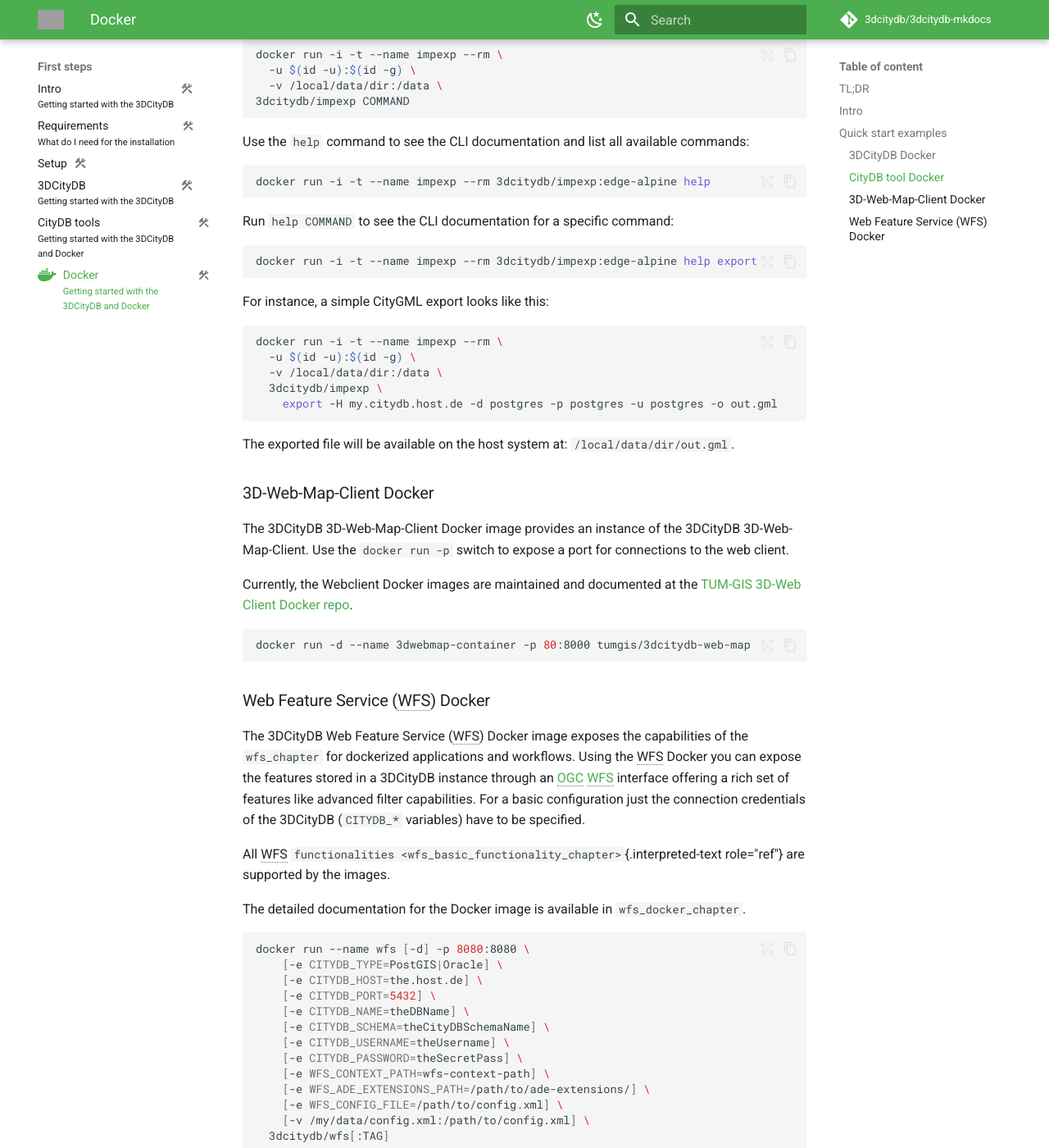
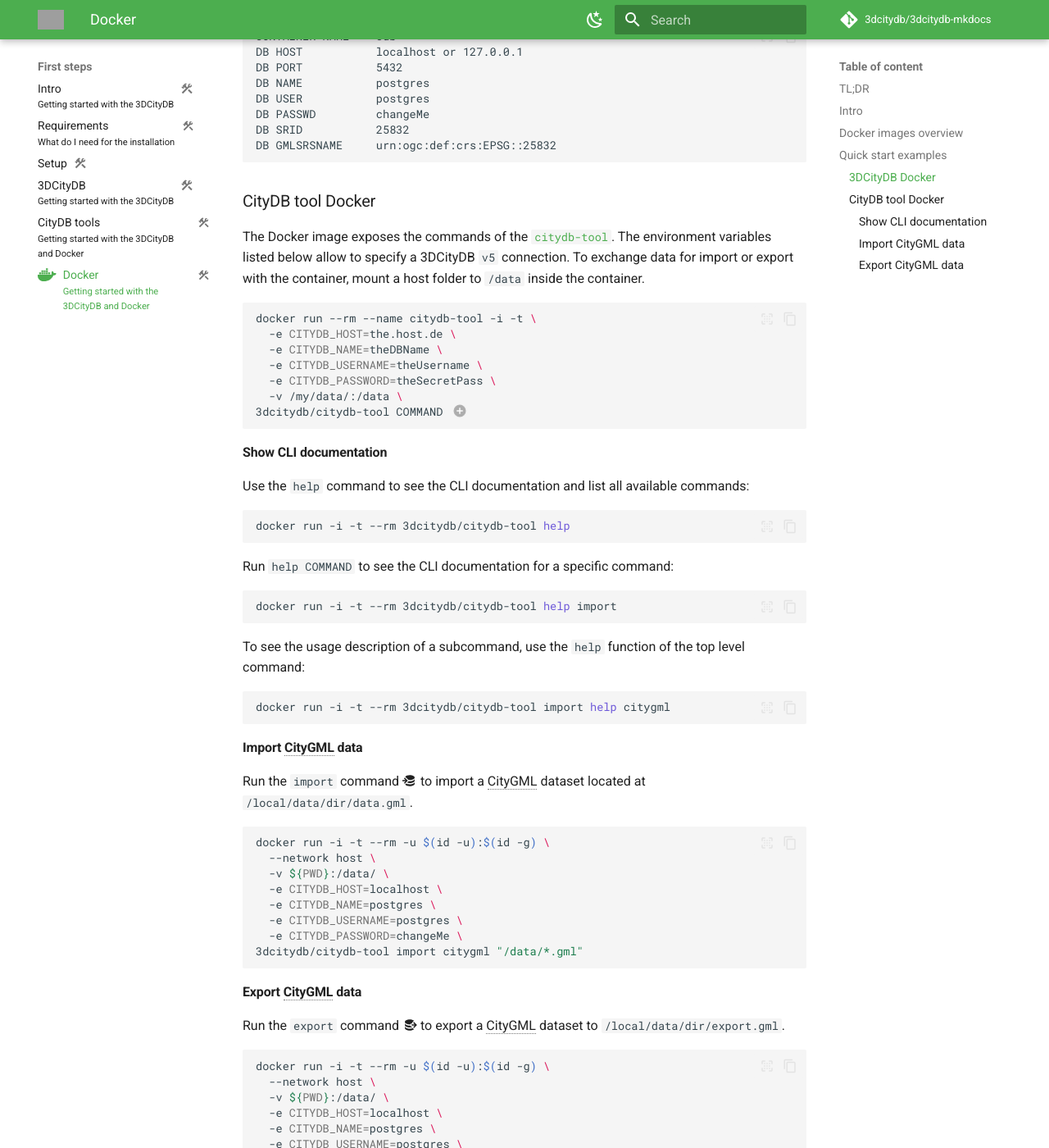
Before and after one commit to BWibo/3dcitydb-mkdocs, an MkDocs documentation site: the page built from docs/first-steps/docker.md, in a window 1280 px wide and 1400 px high, scrolled down 3038 px. Shown: the whole window at 82% size. Built offline with MkDocs 1.6.1 and Material for MkDocs 9.7.7, drawn with Linux system fonts in a browser that asks for light colours; comment, search, counter and statistics services are not loaded; some of the changed text lies outside the part shown; grey boxes are pictures that could not be loaded.

Commit message:
work on docker

````diff
--- a/docs/first-steps/docker.md
+++ b/docs/first-steps/docker.md
@@ -6,13 +6,19 @@
 status: wip
 tags:
   - docker
+  - 3dcitydb
+  - citydb-tool
+  - importer-exporter
+  - wfs
+  - 3d-web-map-client
+  - quickstart
 ---
 
 The quickest way to get up and running with 3DCityDB is using Docker! On this page you will find quick start examples for the 3DCityDB and tools using Docker :fontawesome-brands-docker:.
 
 ## TL;DR
 
-- 3D City Database
+- [3D City Database](../3dcitydb/docker.md)
 
     ``` bash
     docker run -d -p 5432:5432 --name citydb \
@@ -21,27 +27,27 @@
     3dcitydb/3dcitydb-pg
     ```
 
-- CityDB tool
+- [CityDB tool](../citydb-tool/docker.md)
 
-    ``` shell
+    ``` bash
     docker run -i -t --rm --name citydb-tool \
       -v /my/data/:/data \
       -e CITYDB_HOST=the.host.de \
-      -e CITYDB_PORT=5432 \
+      -e CITYDB_PORT=5432 \ # (1)!
       -e CITYDB_NAME=theDBName \
       -e CITYDB_SCHEMA=theCityDBSchemaName \
       -e CITYDB_USERNAME=theUsername \
       -e CITYDB_PASSWORD=theSecretPass \
-    3dcitydb/citydb-tool [help|import|export|delete|index]
+    3dcitydb/3dcitydb-pg-v5 [help|import|export|delete|index]
     ```
 
     !!! tip
 
-        The CityDB tool commands are documented [here](../citydb-tool/general.md) and can be listed using the `help` command.
+        Use the `help` command to list all CLI parameters and arguments. For subcommands (e.g. `import citygml`) us this syntax `import help citygml` to show CLI options.
 
 ## Intro
 
-[Docker :fontawesome-brands-docker:](https://docker.com) is a widely used virtualization technology that makes it possible to pack an application with all its required resources into a standardized unit - the *Docker Container*. Software encapsulated in this way can run on Linux, Windows, macOS and most cloud services without any further changes or setup process. Docker containers are lightweight compared to traditional virtualization environments that emulate an entire operating system, because they contain only the application and all the tools, program libraries, and files it requires.
+[Docker :fontawesome-brands-docker:](https://docker.com){target="_blank"} is a widely used virtualization technology that makes it possible to pack an application with all its required resources into a standardized unit - the *Docker Container*. Software encapsulated in this way can run on Linux, Windows, macOS and most cloud services without any further changes or setup process. Docker containers are lightweight compared to traditional virtualization environments that emulate an entire operating system, because they contain only the application and all the tools, program libraries, and files it requires.
 
 Docker enables you to get a 3DCityDB instance up and running in a fews seconds, without having to setup a database server or the 3DCityDB database schema, as shown below.
 
@@ -50,35 +56,54 @@
 Setup a 3DCityDB instance using Docker and establish a connection to the ready-to-use 3DCityDB in seconds.
 ///
 
+## Docker images overview
+
 Docker images are available for the following tools of the 3DCityDB software suite:
 
 - [3D City Database](3dcitydb.md)
 - [CityDB tool](../citydb-tool/general.md)
-- [3D Web Map Client](https://3dcitydb-docs.readthedocs.io/en/latest/webmap/docker.html)
-- [3DCityDB Web Feature Service (WFS)](https://3dcitydb-docs.readthedocs.io/en/latest/wfs/docker.html)
+- [3DCityDB Importer/Exporter](https://3dcitydb-docs.readthedocs.io/en/latest/impexp/docker.html){target="_blank"}
+- [3D Web Map Client](https://3dcitydb-docs.readthedocs.io/en/latest/webmap/docker.html){target="_blank"}
+- [3DCityDB Web Feature Service (WFS)](https://3dcitydb-docs.readthedocs.io/en/latest/wfs/docker.html){target="_blank"}
 
-All images are available from [DockerHub] or Github container registry ([ghcr.io]).
+!!! warning "Docker image compatibility"
+
+     3DCityDB `v5` introduces a substantially changed database schema and a new set of tools. Currently, __only [CityDB tool](../citydb-tool/general.md)__ is compatible with `v5`.
+
+    Usage of the 3DCityDB `v4` tools ([3DCityDB Importer/Exporter](https://3dcitydb-docs.readthedocs.io/en/latest/impexp/docker.html){target="_blank"}, [3D Web Map Client](https://3dcitydb-docs.readthedocs.io/en/latest/webmap/docker.html){target="_blank"}, [3DCityDB Web Feature Service (WFS)](https://3dcitydb-docs.readthedocs.io/en/latest/wfs/docker.html){target="_blank"}) is still possible by migration data to a `v4` 3DCityDB, as described [here](../3dcitydb/v4-migration.md).
+
+All images are available from [DockerHub]{target="_blank"} or Github container registry ([ghcr.io]{target="_blank"}).
+
+``` bash title="Pull docker images examples"
+# 3DCityDB
+docker pull 3dcitydb/3dcitydb-pg-v5
+# or
+docker pull ghcr.io/3dcitydb/3dcitydb-pg-v5
+
+# CityDB tool
+docker pull 3dcitydb/citydb-tool
+# or
+docker pull ghcr.io/3dcitydb/citydb-tool
+
+```
+
 
 ## Quick start examples
 
 The following sections provide *quick start* code snippets for all 3DCityDB Docker images to get you running in a few seconds. For a more comprehensive documentation please visit the individual chapters of each image.
 
-!!! note "Line continuation characters"
-
-    Replace the line continuation character `\` with `^` for Windows systems.
-
 ### 3DCityDB Docker
 
-To run a PostgreSQL/PostGIS 3DCityDB container the only required settings are a database password (`POSTGRES_PASSWORD`) and the EPSG code of the coordinate reference system (`SRID`) of the 3DCityDB instance. Use the `docker run -p` switch to define a port to expose to the host system for database connections.
+To run a PostgreSQL/PostGIS 3DCityDB container the only required settings are a database password (`POSTGRES_PASSWORD`) and the EPSG code of the coordinate reference system (`SRID`) of the 3DCityDB instance. Use the `docker run -p` switch to define a port to expose to the host system for database connections. The detailed documentation for the 3DCityDB Docker image is available [here](../3dcitydb/docker.md).
 
-The detailed documentation for the 3DCityDB Docker image is available [here]().
+``` shell
+docker run -d -p 5432:5432 --name cdb \
+  -e POSTGRES_PASSWORD=changeMe \
+  -e SRID=25832 \
+3dcitydb/3dcitydb-pg-v5 #(1)!
+```
 
-``` bash
-docker run -d -p 5432:5432 --name cdb \
-  -e POSTGRES_PASSWORD=changeMe! \
-  -e SRID=25832 \
-3dcitydb/3dcitydb-pg
-```
+1. Replace the line continuation character `\` with `^` for Windows systems.
 
 A container started with the command above will host a 3DCityDB instance
 configured like this:
@@ -89,105 +114,79 @@
 DB PORT           5432
 DB NAME           postgres
 DB USER           postgres
-DB PASSWD         changeMe!
+DB PASSWD         changeMe
 DB SRID           25832
 DB GMLSRSNAME     urn:ogc:def:crs:EPSG::25832
 ```
 
 ### CityDB tool Docker
 
-The 3DCityDB Importer/Exporter Docker image exposes the Command Line
-Interface (CLI) of the 3DCityDB Importer/Exporter. For all export or
-import operations a shared folder (`docker run -v`) to exchange data
-with the host system is required. It is recommended to run the container
-as the currently logged in user and group (`docker run -u`) to ensure
-files are readable/writeable.
-
-The detailed documentation for the 3DCityDB Importer/Exporter Docker
-image is available `here <impexp_docker_chapter>`{.interpreted-text
-role="ref"}, the documentation of the CLI is available
-`here <impexp_cli_chapter>`{.interpreted-text role="ref"}.
+The Docker image exposes the commands of the [`citydb-tool`](../citydb-tool/general.md). The environment variables listed below allow to specify a 3DCityDB `v5` connection. To exchange data for import or export with the container, mount a host folder to `/data` inside the container.
 
 ``` bash
-docker run -i -t --name impexp --rm \
-  -u $(id -u):$(id -g) \
-  -v /local/data/dir:/data \
-3dcitydb/impexp COMMAND
+docker run --rm --name citydb-tool -i -t \
+  -e CITYDB_HOST=the.host.de \
+  -e CITYDB_NAME=theDBName \
+  -e CITYDB_USERNAME=theUsername \
+  -e CITYDB_PASSWORD=theSecretPass \
+  -v /my/data/:/data \
+3dcitydb/citydb-tool COMMAND # (1)!
 ```
 
-Use the `help` command to see the CLI documentation and list all
-available commands:
+1. The commands off `citydb-tool` are documented [here](../citydb-tool/general.md).
+
+#### Show CLI documentation
+
+Use the `help` command to see the CLI documentation and list all available commands:
 
 ``` bash
-docker run -i -t --name impexp --rm 3dcitydb/impexp:edge-alpine help
+docker run -i -t --rm 3dcitydb/citydb-tool help
 ```
 
 Run `help COMMAND` to see the CLI documentation for a specific command:
 
 ``` bash
-docker run -i -t --name impexp --rm 3dcitydb/impexp:edge-alpine help export
+docker run -i -t --rm 3dcitydb/citydb-tool help import
 ```
 
-For instance, a simple CityGML export looks like this:
+To see the usage description of a subcommand, use the `help` function of the top level command:
 
 ``` bash
-docker run -i -t --name impexp --rm \
-  -u $(id -u):$(id -g) \
-  -v /local/data/dir:/data \
-  3dcitydb/impexp \
-    export -H my.citydb.host.de -d postgres -p postgres -u postgres -o out.gml
+docker run -i -t --rm 3dcitydb/citydb-tool import help citygml
+```
+
+#### Import CityGML data
+
+Run the `import` command :material-database-import: to import a CityGML dataset located at `/local/data/dir/data.gml`.
+
+``` bash
+docker run -i -t --rm -u $(id -u):$(id -g) \
+  --network host \
+  -v ${PWD}:/data/ \
+  -e CITYDB_HOST=localhost \
+  -e CITYDB_NAME=postgres \
+  -e CITYDB_USERNAME=postgres \
+  -e CITYDB_PASSWORD=changeMe \
+3dcitydb/citydb-tool import citygml "/data/*.gml"
+```
+
+#### Export CityGML data
+
+Run the `export` command :material-database-export: to export a CityGML dataset to `/local/data/dir/export.gml`.
+
+``` bash
+docker run -i -t --rm -u $(id -u):$(id -g) \
+  --network host \
+  -v ${PWD}:/data/ \
+  -e CITYDB_HOST=localhost \
+  -e CITYDB_NAME=postgres \
+  -e CITYDB_USERNAME=postgres \
+  -e CITYDB_PASSWORD=changeMe \
+3dcitydb/citydb-tool export citygml -o "/data/export.gml"
 ```
 
 The exported file will be available on the host system at:
-`/local/data/dir/out.gml`.
-
-### 3D-Web-Map-Client Docker
-
-The 3DCityDB 3D-Web-Map-Client Docker image provides an instance of the
-3DCityDB 3D-Web-Map-Client. Use the `docker run -p` switch to expose a
-port for connections to the web client.
-
-Currently, the Webclient Docker images are maintained and documented at
-the [TUM-GIS 3D-Web Client Docker
-repo](https://github.com/tum-gis/3dcitydb-web-map-docker).
-
-``` bash
-docker run -d --name 3dwebmap-container -p 80:8000 tumgis/3dcitydb-web-map
-```
-
-### Web Feature Service (WFS) Docker
-
-The 3DCityDB Web Feature Service (WFS) Docker image exposes the
-capabilities of the `wfs_chapter`{.interpreted-text role="ref"} for
-dockerized applications and workflows. Using the WFS Docker you can
-expose the features stored in a 3DCityDB instance through an [OGC
-WFS](https://www.ogc.org/standards/wfs) interface offering a rich set of
-features like advanced filter capabilities. For a basic configuration
-just the connection credentials of the 3DCityDB (`CITYDB_*` variables)
-have to be specified.
-
-All WFS
-`functionalities <wfs_basic_functionality_chapter>`{.interpreted-text
-role="ref"} are supported by the images.
-
-The detailed documentation for the Docker image is available in
-`wfs_docker_chapter`{.interpreted-text role="ref"}.
-
-``` bash
-docker run --name wfs [-d] -p 8080:8080 \
-    [-e CITYDB_TYPE=PostGIS|Oracle] \
-    [-e CITYDB_HOST=the.host.de] \
-    [-e CITYDB_PORT=5432] \
-    [-e CITYDB_NAME=theDBName] \
-    [-e CITYDB_SCHEMA=theCityDBSchemaName] \
-    [-e CITYDB_USERNAME=theUsername] \
-    [-e CITYDB_PASSWORD=theSecretPass] \
-    [-e WFS_CONTEXT_PATH=wfs-context-path] \
-    [-e WFS_ADE_EXTENSIONS_PATH=/path/to/ade-extensions/] \
-    [-e WFS_CONFIG_FILE=/path/to/config.xml] \
-    [-v /my/data/config.xml:/path/to/config.xml] \
-  3dcitydb/wfs[:TAG]
-```
+`/local/data/dir/export.gml`.
 
 [Dockerhub]: https://hub.docker.com/u/3dcitydb
-[ghcr.io]: https://github.com/orgs/3dcitydb/packages
+[ghcr.io]: https://github.com/orgs/3dcitydb/packages?ecosystem=container
````
Also changed, not shown: docs/3dcitydb/v4-migration.md (added, +46 -0 lines), docs/citydb-tool/docker.md (added, +42 -0 lines), docs/first-steps/intro.md (+2 -0 lines), includes/abbreviations.md (+1 -0 lines).
